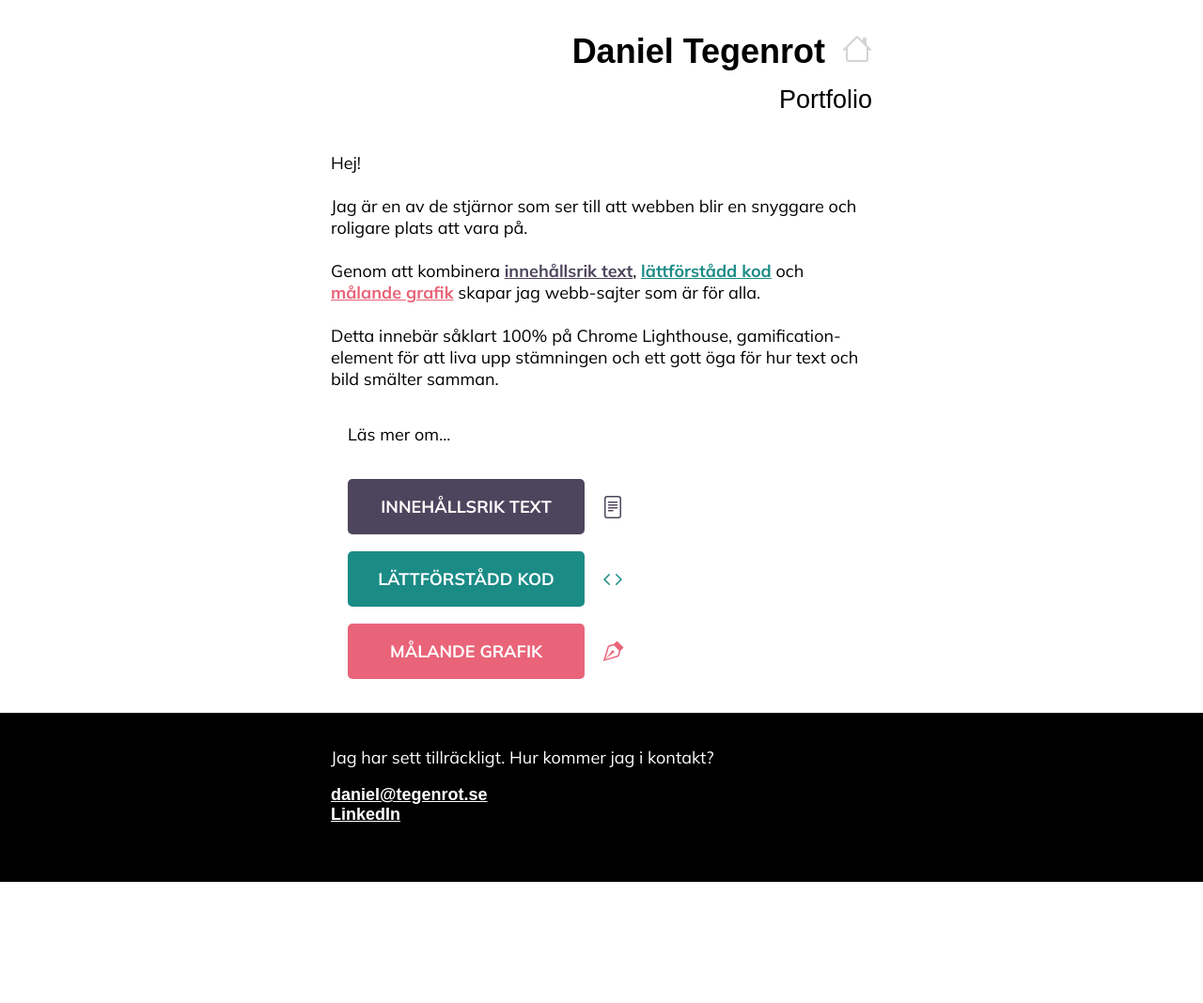
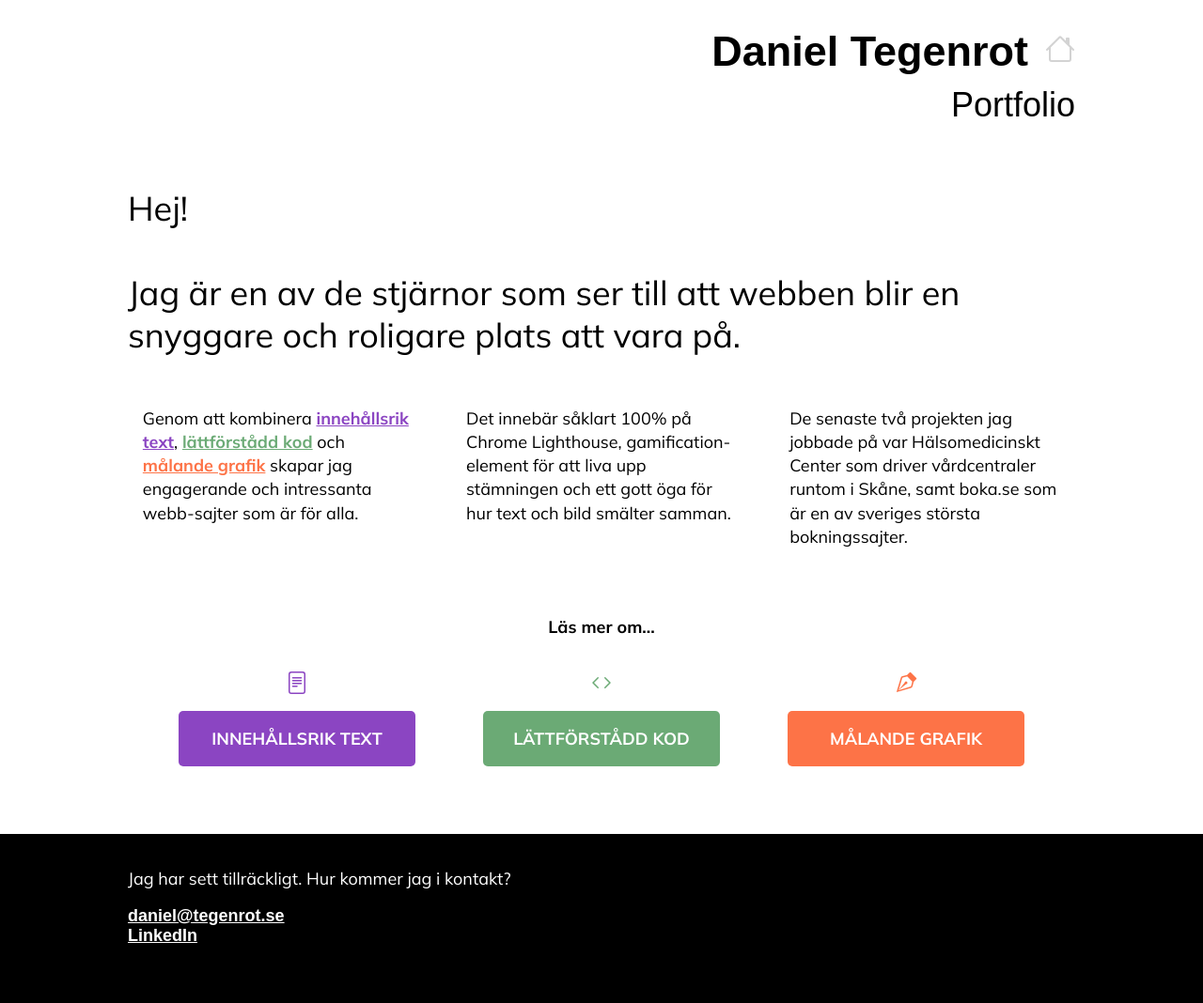
Before and after one commit to danieltegenrot/portfolio, a Django app: page /portfolio/portfolio in a window 1280 px wide. Shown: the whole page at 94% size. Before the commit the page ends 939 px from the top, so only its background shows below. Run offline with Django 4.2, Linux system fonts and the light colour scheme; some web fonts are replaced.

Commit message:
ny design för desktop nya färger

```diff
--- a/daniel/static/daniel/portfolio.css
+++ b/daniel/static/daniel/portfolio.css
@@ -5,29 +5,19 @@ html {
     font-size: 18px;
 }
 
-@media only screen and (max-width: 600px) {
-    html {
-        font-size: 16px;
-    }
-    .content-wrapper, .footer-content {
-        margin: 0 1.5rem;
-    }
-  }
-
 body {
     margin: 0;
     padding: 0;
 }
 
 :root {
-    --gray: #4D455D;
-    --green: #1B8B86;
-    --red: #E96479;
+    --gray: #8B45C2;
+    --green: #6BAA75;
+    --red: #FD7347;
 }
 
 .page-container {
     position: relative;
-    width: 100vw;
     min-height: 100vh;
     display: flex;
     justify-content: center;
@@ -36,8 +26,9 @@ body {
 .content-wrapper {
     display: flex;
     flex-direction: column;
-    max-width: 32rem;
+    max-width: 56rem;
     padding-bottom: 12rem;
+    margin: 0 1.5rem;
 }
 
 #portfolio .hero {
@@ -78,7 +69,7 @@ img {
 h1 {
     font-family: 'Maitree', sans-serif;
     font-weight: 700;
-    font-size: 2rem;
+    font-size: 2.5rem;
     text-align: end;
     margin: 0;
     padding-right: 1rem;
@@ -87,7 +78,7 @@ h1 {
 h2 {
     font-family: 'Maitree', sans-serif;
     font-weight: 300;
-    font-size: 1.5rem;
+    font-size: 2rem;
     text-align: end;
     margin-top: 0;
 }
@@ -124,6 +115,23 @@ p {
     font-size: 1rem;
 }
 
+.text-box-container {
+    display: flex;
+    justify-content: space-evenly;
+    gap: 4%;
+    margin-bottom: 2rem;
+    flex-wrap: wrap;
+}
+
+.text-box {
+    width: 16rem;
+    line-height: 1.4;
+}
+
+.big-text {
+    font-size: 2rem;
+}
+
 a {
     font-weight: 700;
     font-family: "Mulish", sans-serif;
@@ -146,24 +154,33 @@ a:hover {
     color: var(--red);
 }
 
-.tab-right {
-    margin-left: 1rem;
+.read-about-text {
+    text-align: center;
+    font-weight: 700;
+}
+
+.button-container {
+    display: flex;
+    justify-content: space-evenly;
+    margin-bottom: 2rem;
+    flex-wrap: wrap;
+    gap: 1rem;
 }
 
 .button-parent {
     display: flex;
+    flex-direction: column;
     align-items: center;
 }
 
-.button-parent:hover .bi{
+/*.button-parent:hover .bi{
     width: 32px;
     height: 32px;
-}
+}*/
 
 .button-parent .bi {
-    padding-left: 1rem;
     padding-top: 1rem;
-    transition: all 0.2s ease-out;
+    /*transition: all 0.2s ease-out;*/
 }
 
 .button-parent .bi-vector-pen {
@@ -189,7 +206,6 @@ a:hover {
     width: 12rem;
     text-align: center;
     margin-top: 1rem;
-    margin-left: 1rem;
 }
 
 .about-text-button {
@@ -207,8 +223,9 @@ a:hover {
 .footer-content {
     display: flex;
     flex-direction: column;
-    width: 32rem;
+    width: 56rem;
     height: 8rem;
+    margin: 0 1.5rem;
 }
 
 footer {
@@ -227,3 +244,28 @@ footer a {
     color: white;
 
 }
+
+@media only screen and (max-width: 1000px) {
+    .text-box-container {
+        flex-direction: column;
+    }
+    .big-text {
+        width: 28rem;
+    }
+  }
+
+@media only screen and (max-width: 600px) {
+    html {
+        font-size: 16px;
+    }
+    h1 {
+        font-size: 2rem;
+    }
+    h2 {
+        font-size: 1.5rem;
+    }
+    .big-text {
+        font-size: 1.5rem;
+        width: auto;
+    }
+  }
--- a/daniel/templates/daniel/index.html
+++ b/daniel/templates/daniel/index.html
@@ -20,7 +20,12 @@
                 </div>
             </a>
             <h2> {{header}} </h2>
-            {{content|safe}}
+            {{welcome_text|safe}}
+            <div class="text-box-container">
+                {{first_text_box|safe}}
+                {{second_text_box|safe}}
+                {{third_text_box|safe}}
+            </div>
             {% if page == "grafik" %}
                 <div class="image-collage">
                     <img src=" {% static 'daniel/sportfack.png'%} " />
@@ -29,35 +34,39 @@
                     <p>Samma reklamkampanj fast för webben</p>
                     <img src=" {% static 'daniel/painting-app.png'%} " />
                     <p>Ett utkast på en målarapp</p>
+                    <img src=" {% static 'daniel/boka.png'%} " />
+                    <p>Utklipp från boka.se som jag var med och designade stora delar av</p>
                 </div>
             {%endif%}
-            <p class="tab-right">Läs mer om...</p>
+            <p class="read-about-text">Läs mer om...</p>
+            <div class="button-container">
                 {% if about_text_button == True %}
                 <div class="button-parent">
-                <a href="text" class="about-text-button">Innehållsrik text</a>
                     <svg xmlns="http://www.w3.org/2000/svg" width="24" height="24" class="bi bi-file-text" viewBox="0 0 16 16">
                         <path d="M5 4a.5.5 0 0 0 0 1h6a.5.5 0 0 0 0-1H5zm-.5 2.5A.5.5 0 0 1 5 6h6a.5.5 0 0 1 0 1H5a.5.5 0 0 1-.5-.5zM5 8a.5.5 0 0 0 0 1h6a.5.5 0 0 0 0-1H5zm0 2a.5.5 0 0 0 0 1h3a.5.5 0 0 0 0-1H5z"/>
                         <path d="M2 2a2 2 0 0 1 2-2h8a2 2 0 0 1 2 2v12a2 2 0 0 1-2 2H4a2 2 0 0 1-2-2V2zm10-1H4a1 1 0 0 0-1 1v12a1 1 0 0 0 1 1h8a1 1 0 0 0 1-1V2a1 1 0 0 0-1-1z"/>
                     </svg>
+                    <a href="text" class="about-text-button">Innehållsrik text</a>
                 </div>
                 {%endif%}
                 {% if about_code_button == True %}
                     <div class="button-parent">
-                    <a href="kod" class="about-code-button">Lättförstådd kod</a>
                         <svg xmlns="http://www.w3.org/2000/svg" width="24" height="24" class="bi bi-code" viewBox="0 0 16 16">
                             <path d="M5.854 4.854a.5.5 0 1 0-.708-.708l-3.5 3.5a.5.5 0 0 0 0 .708l3.5 3.5a.5.5 0 0 0 .708-.708L2.707 8l3.147-3.146zm4.292 0a.5.5 0 0 1 .708-.708l3.5 3.5a.5.5 0 0 1 0 .708l-3.5 3.5a.5.5 0 0 1-.708-.708L13.293 8l-3.147-3.146z"/>
                         </svg>
+                        <a href="kod" class="about-code-button">Lättförstådd kod</a>
                     </div>
                 {%endif%}
                 {% if about_visuals_button == True %}
                     <div class="button-parent">
-                    <a href="grafik" class="about-visuals-button">Målande grafik</a>
                         <svg xmlns="http://www.w3.org/2000/svg" width="24" height="24" class="bi bi-vector-pen" viewBox="0 0 16 16">
                             <path fill-rule="evenodd" d="M10.646.646a.5.5 0 0 1 .708 0l4 4a.5.5 0 0 1 0 .708l-1.902 1.902-.829 3.313a1.5 1.5 0 0 1-1.024 1.073L1.254 14.746 4.358 4.4A1.5 1.5 0 0 1 5.43 3.377l3.313-.828L10.646.646zm-1.8 2.908-3.173.793a.5.5 0 0 0-.358.342l-2.57 8.565 8.567-2.57a.5.5 0 0 0 .34-.357l.794-3.174-3.6-3.6z"/>
                             <path fill-rule="evenodd" d="M2.832 13.228 8 9a1 1 0 1 0-1-1l-4.228 5.168-.026.086.086-.026z"/>
                         </svg>
+                        <a href="grafik" class="about-visuals-button">Målande grafik</a>
                     </div>
                 {%endif%}
+            </div>
         </div>
         <footer>
             <div class="footer-content">
--- a/daniel/views.py
+++ b/daniel/views.py
@@ -4,31 +4,46 @@ from django.shortcuts import render
 def page(request, page):
 
     header = ""
-    content = ""
+    welcome_text = ""
+    first_text_box = ""
+    second_text_box = ""
+    third_text_box = ""
     about_text_button = True
     about_code_button = True
     about_visuals_button = True
 
     if page == "portfolio":
         header = "Portfolio"
-        content = f"<p>Hej!<br/><br/> Jag är en av de stjärnor som ser till att webben blir en snyggare och roligare plats att vara på.<br><br> Genom att kombinera <a href='/portfolio/text' class='about-text-link'>innehållsrik text</a>, <a href='/portfolio/kod' class='about-code-link'>lättförstådd kod</a> och <a href='/portfolio/grafik' class='about-visuals-link'>målande grafik</a> skapar jag webb-sajter som är för alla.<br><br> Detta innebär såklart 100% på Chrome Lighthouse, gamification-element för att liva upp stämningen och ett gott öga för hur text och bild smälter samman.</p>"
+        welcome_text = f"<p class='big-text'>Hej!<br/><br/> Jag är en av de stjärnor som ser till att webben blir en snyggare och roligare plats att vara på.</p>"
+        first_text_box = f"<p class='text-box'>Genom att kombinera <a href='/portfolio/text' class='about-text-link'>innehållsrik text</a>, <a href='/portfolio/kod' class='about-code-link'>lättförstådd kod</a> och <a href='/portfolio/grafik' class='about-visuals-link'>målande grafik</a> skapar jag engagerande och intressanta webb-sajter som är för alla.</p>"
+        second_text_box = f"<p class='text-box'>Det innebär såklart 100% på Chrome Lighthouse, gamification-element för att liva upp stämningen och ett gott öga för hur text och bild smälter samman.</p>"
+        third_text_box = f"<p class='text-box'>De senaste två projekten jag jobbade på var Hälsomedicinskt Center som driver vårdcentraler runtom i Skåne, samt boka.se som är en av sveriges största bokningssajter.</p>"
     elif page == "text":
         header = "Innehållsrik text"
-        content = f"<p>Innehållsrik text är inte text med många ord, utan ord med mycket mening. Att säga mycket på liten yta är ofta väsentligt för flödet på en webb-sajt att kännas naturligt och engagerande.<br/><br/> Jag har två år på skrivarskola bakom mig och hjälper gärna till med texter och rubriksättning. <br/><br/> Jag hjälpte till med copyn åt <a target='_blank' href='https://halsomedicinsktcenter.se' class='about-text-link'>halsomedcinsktcenter.se</a> där en stor del av jobbet var att sammanfatta tjänsten tydligt efter de designbeslut vi satte ut. <br/><br/> Likaså tog jag mycket ansvar över <a target='_blank' href='https://bokningssystem.boka.se' class='about-text-link'>bokningssystem.boka.se</a> och satte texter samt såg till att det stora utbudet av innehåll kändes sammanhängande och lättbegripligt.</p>"
+        welcome_text = f"<p class='big-text'>Innehållsrik text är inte text med många ord, utan ord med mycket mening.</p>"
+        first_text_box = f"<p class='text-box'>Att säga mycket på liten yta är ofta väsentligt för flödet på en webb-sajt att kännas naturligt och engagerande. Jag har två år på skrivarskola bakom mig och hjälper gärna till med texter och rubriksättning.</p>"
+        second_text_box = f"<p class='text-box'>Jag hjälpte till med copyn åt <a target='_blank' href='https://halsomedicinsktcenter.se' class='about-text-link'>halsomedcinsktcenter.se</a> där en stor del av jobbet var att sammanfatta tjänsten tydligt efter de designbeslut vi satte ut.</p>"
+        third_text_box = f"<p class='text-box'>Likaså tog jag mycket ansvar över <a target='_blank' href='https://bokningssystem.boka.se' class='about-text-link'>bokningssystem.boka.se</a> och satte texter samt såg till att det stora utbudet av innehåll kändes sammanhängande och lättbegripligt.</p>"
         about_text_button = False
     elif page == "kod":
         header = "Lättförstådd kod"
-        content = f"<p>Bra kod, tror jag, bör flöda ungefär som texten i en bok. Den ska vara lätt att läsa. Inte göra jobbet med så få tecken som möjligt.<br/><br/> Jag försöker alltid se till att kod som jag lämnar över ska vara lika begriplig för någon annan som för mig. Jag är fluent i HTML, CSS/Sass, Bootstrap, Javacsript, React m. m.<br/><br/> Jag har en del erfarenhet av att få CMS-verktyg att funka bra med resten av koden men jag håller mig gärna på frontend-sidan av webben.<br/><br/> Jag hade ansvar för frontend på <a target='_blank' href='https://halsomedicinsktcenter.se' class='about-code-link'>halsomedicinsktcenter.se</a> när sidan byggdes om och jag var även med och byggde om framsidan åt <a target='_blank' href='https://boka.se' class='about-code-link'>boka.se</a> från grunden.<br/><br/> Den här sajten är byggd med Django och Python. <a target='_blank' href='https://github.com/danieltegenrot/portfolio' class='about-code-link'>GitHub</a> </p>"
+        welcome_text = f"<p class='big-text'>Bra kod bör flöda som texten i en bok. Den ska vara lätt att läsa. Inte göra jobbet med så få tecken som möjligt.</p>"
+        first_text_box = f"<p class='text-box'>Jag är kunnig i HTML, CSS/Sass, Bootstrap, Javacsript, React m. m. Jag har en del erfarenhet av att sätta upp CMS-databaser men håller mig gärna på frontend-sidan av webben.</p>"
+        second_text_box = f"<p class='text-box'>Jag hade ansvar för frontend på <a target='_blank' href='https://halsomedicinsktcenter.se' class='about-code-link'>halsomedicinsktcenter.se</a> när sidan byggdes om och jag var även med och byggde om framsidan åt <a target='_blank' href='https://boka.se' class='about-code-link'>boka.se</a> från grunden.</p>"
+        third_text_box = f"<p class='text-box'>Den här sajten är byggd med Django och Python. <a target='_blank' href='https://github.com/danieltegenrot/portfolio' class='about-code-link'>GitHub</a></p>"
         about_code_button = False
     elif page == "grafik":
         header = "Målande grafik"
-        content = f"<p>En bild säger ju mer än tusen ord så... <br/><br/>Psst! Kika gärna in på <a target='_blank' href='https://halsomedicinsktcenter.se' class='about-visuals-link'>halsomedicinsktcenter.se</a> som jag designat helt från grunden.</p>"
+        #content = f"<p>En bild säger ju mer än tusen ord så... <br/><br/>Psst! Kika gärna in på <a target='_blank' href='https://halsomedicinsktcenter.se' class='about-visuals-link'>halsomedicinsktcenter.se</a> som jag designat helt från grunden.</p>"
         about_visuals_button = False
 
     return render(request, "daniel/index.html", {
         "page": page,
         "header": header,
-        "content": content,
+        "welcome_text": welcome_text,
+        "first_text_box": first_text_box,
+        "second_text_box": second_text_box,
+        "third_text_box": third_text_box,
         "about_text_button": about_text_button,
         "about_code_button": about_code_button,
         "about_visuals_button": about_visuals_button
```
Also changed, not shown: daniel/static/daniel/boka.png (added). Lines whose indentation alone changed are shown as unchanged.
